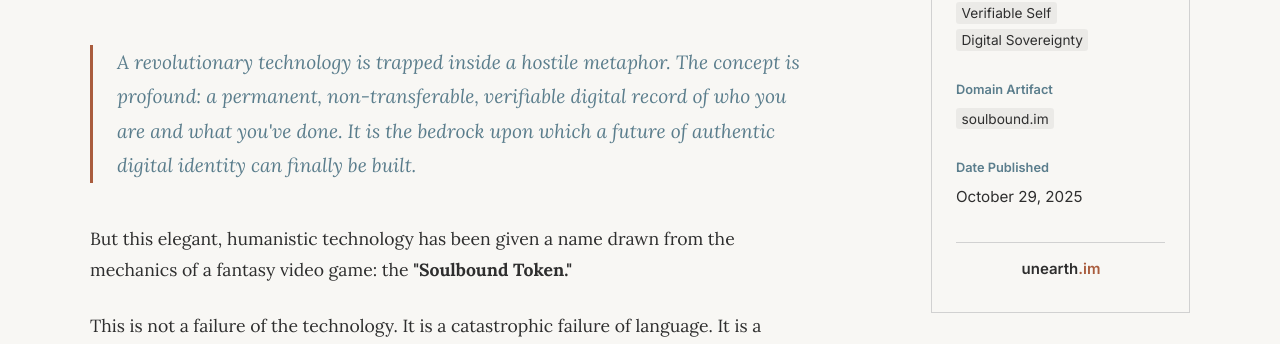
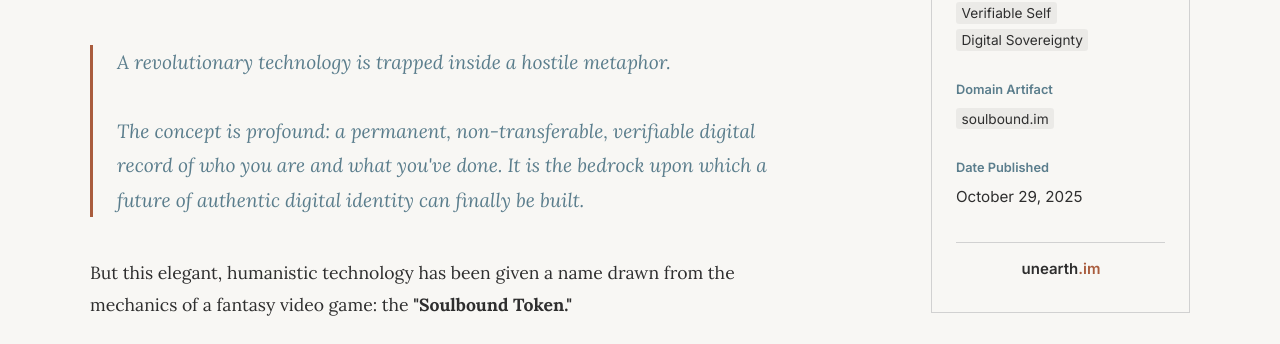
Before and after one commit to unearthim/soulbound.im, a plain HTML site: page index.html in a window 1280 px wide. Shown: the part 376-720 px from the top of the page. Drawn offline with Linux system fonts and the light colour scheme.

Commit message:
Update index.html

```diff
--- a/index.html
+++ b/index.html
@@ -314,7 +314,7 @@
                     <p class="subtitle">A Foundational Thesis on the Successor to "Soulbound" and the Future of Digital Identity</p>
                 </header>
 
-                <p class="intro-summary">A revolutionary technology is trapped inside a hostile metaphor. The concept is profound: a permanent, non-transferable, verifiable digital record of <em>who you are</em> and <em>what you've done</em>. It is the bedrock upon which a future of authentic digital identity can finally be built.</p>
+                <p class="intro-summary">A revolutionary technology is trapped inside a hostile metaphor.<br><br> The concept is profound: a permanent, non-transferable, verifiable digital record of <em>who you are</em> and <em>what you've done</em>. It is the bedrock upon which a future of authentic digital identity can finally be built.</p>
 
                 <p>But this elegant, humanistic technology has been given a name drawn from the mechanics of a fantasy video game: the <strong>"Soulbound Token."</strong></p>
                 <p>This is not a failure of the technology. It is a catastrophic failure of language. It is a failure of metaphor. And it is a failure that actively undermines the very concept it seeks to represent.</p>
```
